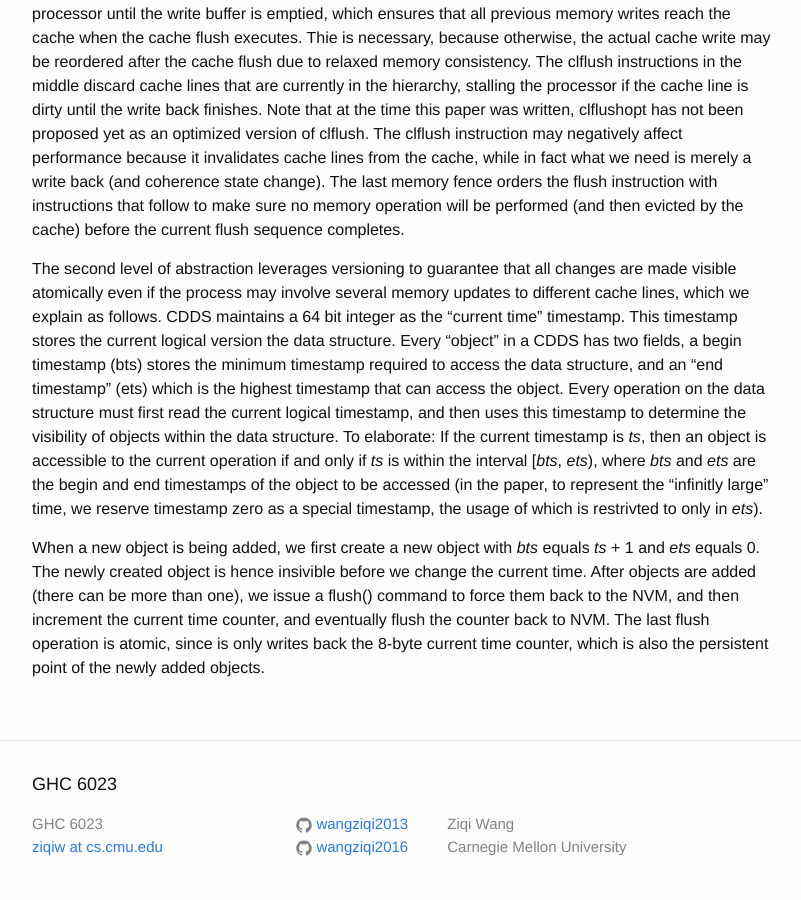
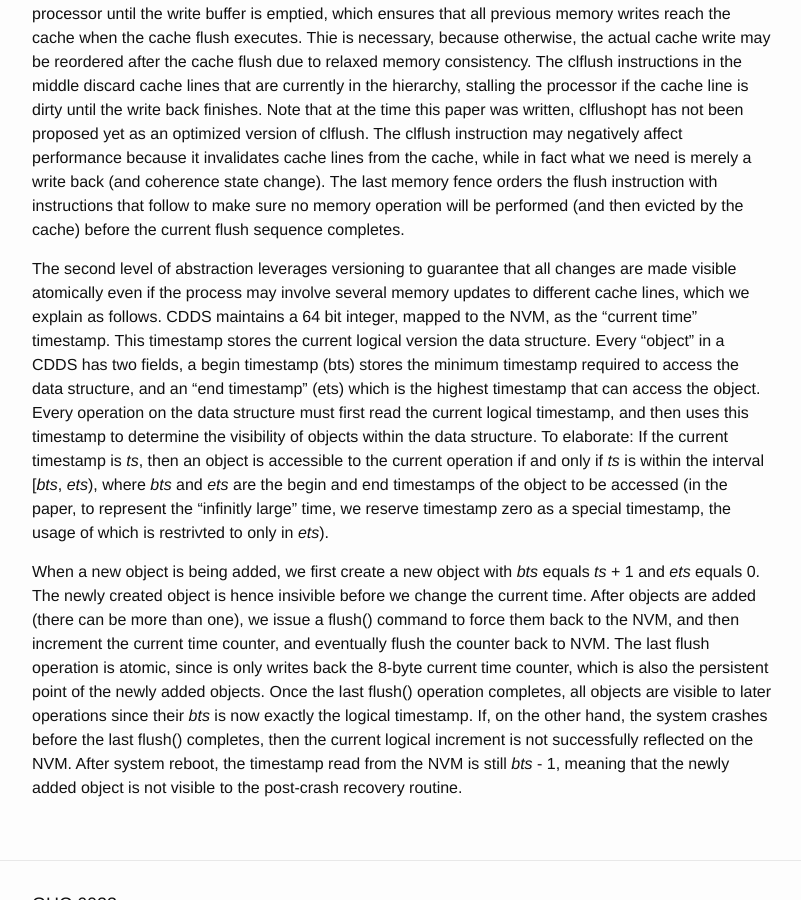
Before and after one commit to wangziqi2013/wangziqi2013.github.io, a Jekyll site: the page built from _posts/2019-08-28-cdds.markdown, in a window 1280 px wide and 900 px high, scrolled down 946 px. Shown: the whole window, without its empty margins (238-1039 px from the left). Built offline with Jekyll 4.4.1, drawn with Linux system fonts in a browser that asks for light colours.

Commit message:
Finish object add

```diff
--- a/_posts/2019-08-28-cdds.markdown
+++ b/_posts/2019-08-28-cdds.markdown
@@ -40,17 +40,21 @@ before the current flush sequence completes.
 
 The second level of abstraction leverages versioning to guarantee that all changes are made visible atomically even if
 the process may involve several memory updates to different cache lines, which we explain as follows. CDDS maintains a
-64 bit integer as the "current time" timestamp. This timestamp stores the current logical version the data structure.
-Every "object" in a CDDS has two fields, a begin timestamp (bts) stores the minimum timestamp required to access the
-data structure, and an "end timestamp" (ets) which is the highest timestamp that can access the object. Every operation
-on the data structure must first read the current logical timestamp, and then uses this timestamp to determine the visibility
-of objects within the data structure. To elaborate: If the current timestamp is *ts*, then an object is accessible to the
-current operation if and only if *ts* is within the interval [*bts*, *ets*), where *bts* and *ets* are the begin and end
-timestamps of the object to be accessed (in the paper, to represent the "infinitly large" time, we reserve timestamp zero
-as a special timestamp, the usage of which is restrivted to only in *ets*).
+64 bit integer, mapped to the NVM, as the "current time" timestamp. This timestamp stores the current logical version the
+data structure. Every "object" in a CDDS has two fields, a begin timestamp (bts) stores the minimum timestamp required to
+access the data structure, and an "end timestamp" (ets) which is the highest timestamp that can access the object. Every
+operation on the data structure must first read the current logical timestamp, and then uses this timestamp to determine
+the visibility of objects within the data structure. To elaborate: If the current timestamp is *ts*, then an object is
+accessible to the current operation if and only if *ts* is within the interval [*bts*, *ets*), where *bts* and *ets* are
+the begin and end timestamps of the object to be accessed (in the paper, to represent the "infinitly large" time, we reserve
+timestamp zero as a special timestamp, the usage of which is restrivted to only in *ets*).
 
 When a new object is being added, we first create a new object with *bts* equals *ts* + 1 and *ets* equals 0. The newly
 created object is hence insivible before we change the current time. After objects are added (there can be more than one),
 we issue a flush() command to force them back to the NVM, and then increment the current time counter, and eventually flush
 the counter back to NVM. The last flush operation is atomic, since is only writes back the 8-byte current time counter,
-which is also the persistent point of the newly added objects.
+which is also the persistent point of the newly added objects. Once the last flush() operation completes, all objects
+are visible to later operations since their *bts* is now exactly the logical timestamp. If, on the other hand, the system
+crashes before the last flush() completes, then the current logical increment is not successfully reflected on the NVM.
+After system reboot, the timestamp read from the NVM is still *bts* - 1, meaning that the newly added object is not
+visible to the post-crash recovery routine.
```
